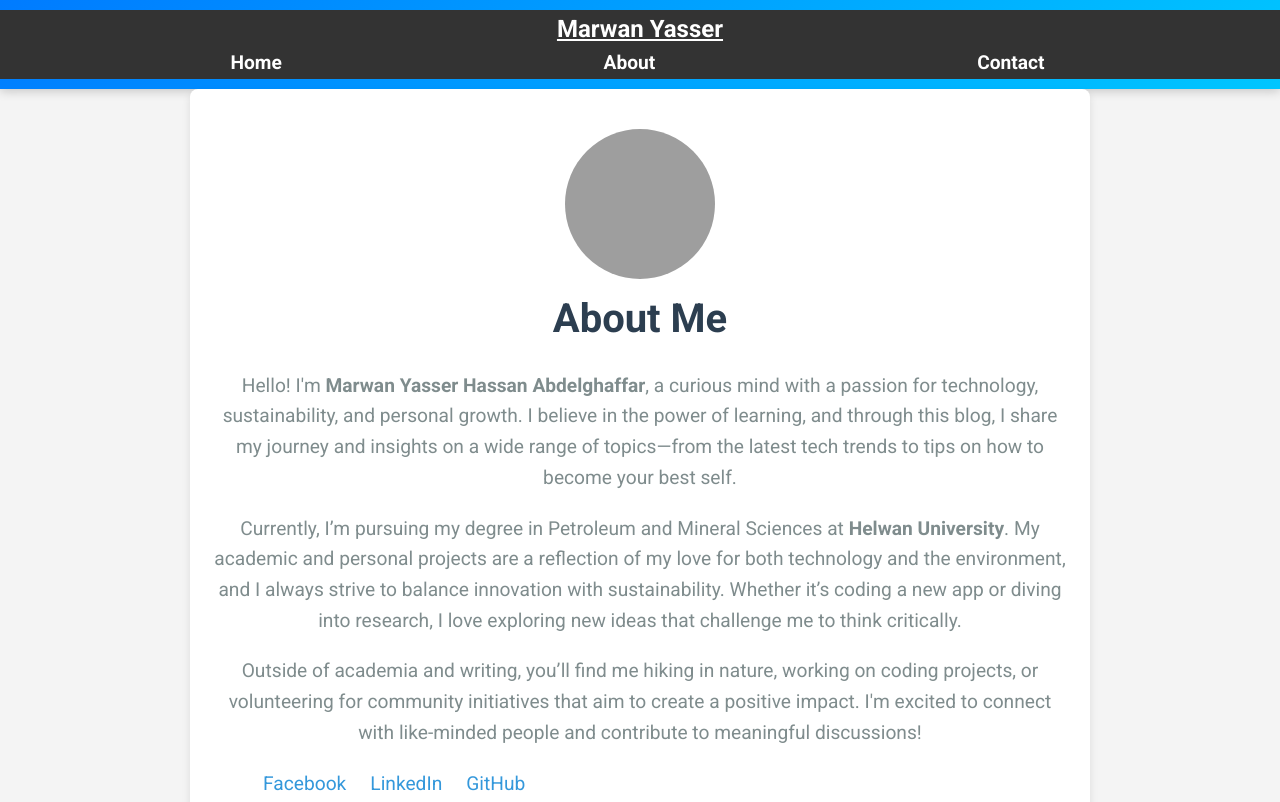
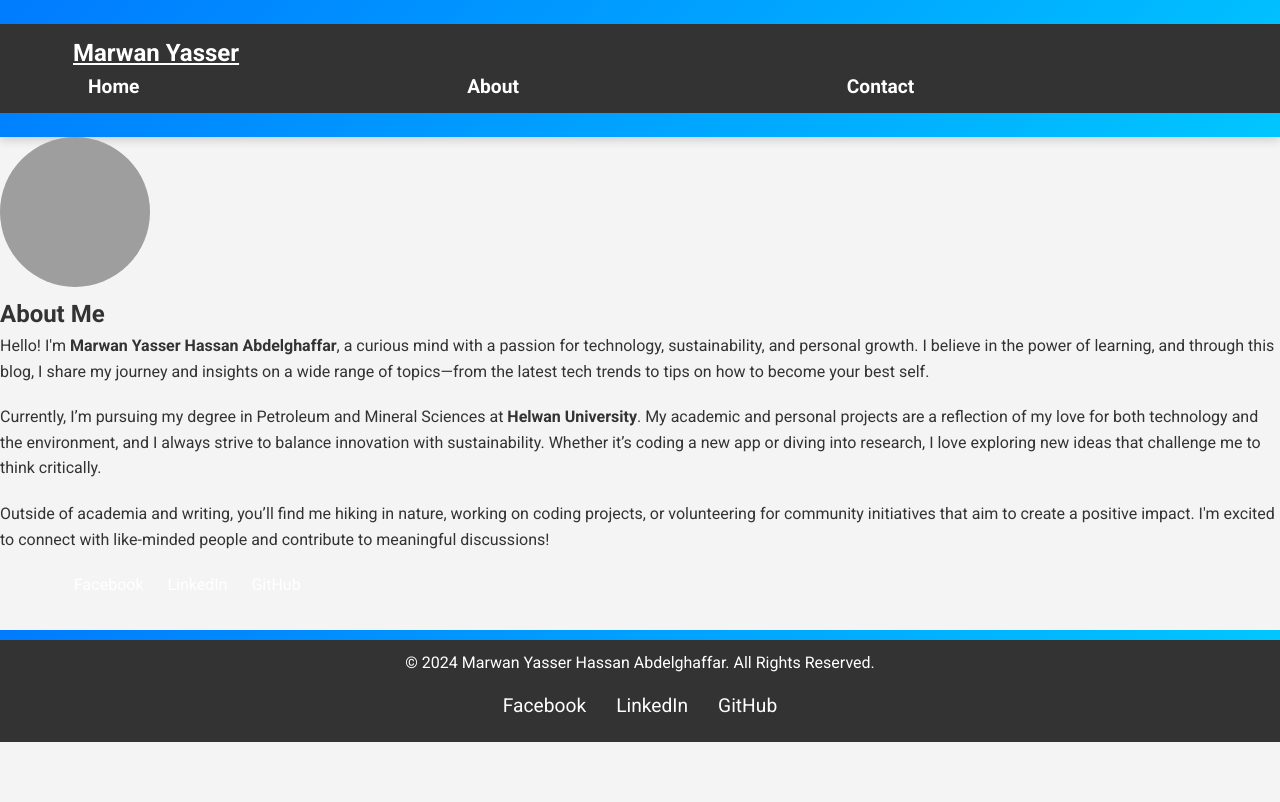
Before and after one commit to marwanyasser2005/Udacity-Project-3FS-1, a plain HTML site: page Project/pages/about.html in a window 1280 px wide. Shown: the top 802 px of the page. Drawn offline with Linux system fonts and the light colour scheme; grey boxes are pictures that could not be loaded.

Commit message:
Add files via upload

```diff
--- a/Project/pages/about.html
+++ b/Project/pages/about.html
@@ -11,123 +11,6 @@
 
     <!-- Google Fonts -->
     <link href="https://fonts.googleapis.com/css2?family=Roboto:wght@400;700&display=swap" rel="stylesheet">
-
-    <style>
-        /* General Styles */
-        body {
-            font-family: 'Roboto', sans-serif;
-            line-height: 1.6;
-            margin: 0;
-            padding: 0;
-            background-color: #f4f4f4;
-        }
-
-        header {
-            background-color: #3498db;
-            color: white;
-            padding: 10px 0;
-            text-align: center;
-        }
-
-        .navbar {
-            display: flex;
-            justify-content: space-between;
-            align-items: center;
-            padding: 0 20px;
-        }
-
-        .navbar ul {
-            list-style: none;
-            padding: 0;
-        }
-
-        .navbar ul li {
-            display: inline;
-            margin-right: 20px;
-        }
-
-        .navbar ul li a {
-            color: white;
-            text-decoration: none;
-        }
-
-        /* About Section */
-        main {
-            padding: 40px 20px;
-            max-width: 900px;
-            margin: 0 auto;
-            background-color: white;
-            border-radius: 8px;
-            box-shadow: 0 4px 8px rgba(0, 0, 0, 0.1);
-        }
-
-        .about {
-            text-align: center;
-        }
-
-        .about h2 {
-            font-size: 2.5rem;
-            color: #2c3e50;
-            margin-bottom: 20px;
-        }
-
-        .about p {
-            font-size: 1.2rem;
-            color: #7f8c8d;
-            margin-bottom: 20px;
-        }
-
-        /* Profile Image */
-        .profile-image {
-            border-radius: 50%;
-            margin-bottom: 20px;
-        }
-
-        /* Social Links */
-        .socials {
-            margin-top: 20px;
-        }
-
-        .socials a {
-            color: #3498db;
-            text-decoration: none;
-            margin: 0 10px;
-            font-size: 1.2rem;
-        }
-
-        .socials a:hover {
-            color: #2980b9;
-        }
-
-        /* Footer Section */
-        footer {
-            background-color: #2c3e50;
-            color: white;
-            padding: 10px 0;
-            text-align: center;
-            margin-top: 20px;
-        }
-
-        footer p {
-            margin: 0;
-        }
-
-        /* Responsive Design */
-        @media (max-width: 768px) {
-            .navbar ul li {
-                display: block;
-                margin-bottom: 10px;
-            }
-
-            .about h2 {
-                font-size: 2rem;
-            }
-
-            .about p {
-                font-size: 1rem;
-            }
-        }
-    </style>
 </head>
 
 <body>
@@ -140,7 +23,7 @@
                     <h1>Marwan Yasser</h1>
                 </a>
                 <ul class="nav-list">
-                    <li><a href="index.html" aria-label="Home Page">Home</a></li>
+                    <li><a href="../index.html" aria-label="Home Page">Home</a></li>
                     <li><a href="about.html" aria-label="About Me">About</a></li>
                     <li><a href="contact.html" aria-label="Contact Me">Contact</a></li>
                 </ul>
```
Also changed, not shown: Project/index.html (added, +69 -0 lines), Project/pages/contact.html (+2 -2 lines).
